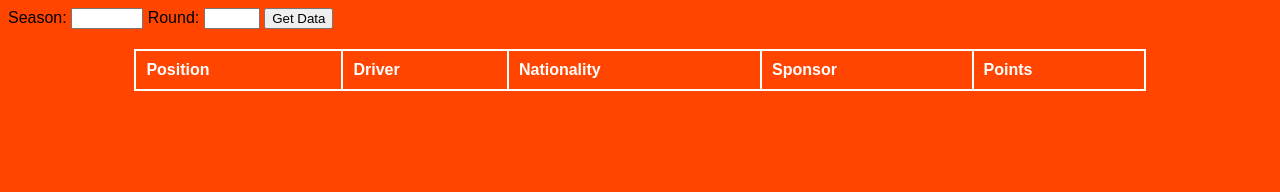
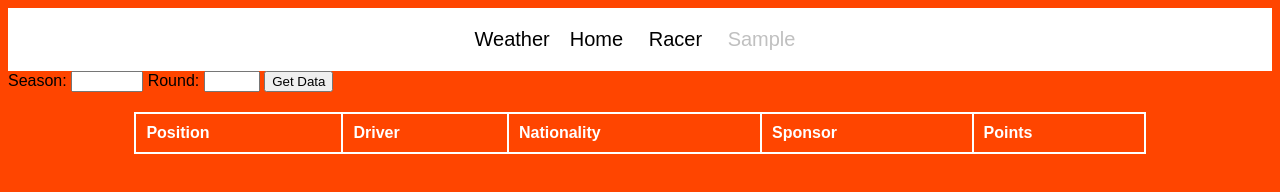
Before and after one commit to Thailantis/week7-JavaScript, a plain HTML site: page index4.html in a window 1280 px wide. Drawn offline with nearby package versions, Linux system fonts and the light colour scheme.

Commit message:
Update index4.html

```diff
--- a/index4.html
+++ b/index4.html
@@ -7,6 +7,14 @@
     <script src="week7_HW4.js"></script>
 </head>
 <body>
+    <div class="navbar">
+        <div class="navbar-item">Weather</div>
+        <div>
+            <a href="#" class="navbar-item">Home</a>
+            <a href="#" class="navbar-item">Racer</a>
+            <a href="#" class="navbar-item-silver">Sample</a>
+        </div>
+    </div>
     <form id="form">
         <label for="season">Season:</label>
         <input type="number" id="season" name="season" min="1950" max="2023" required>
```
